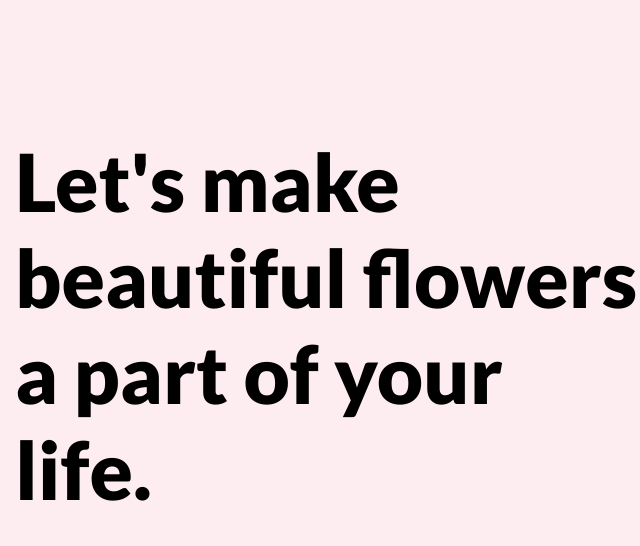
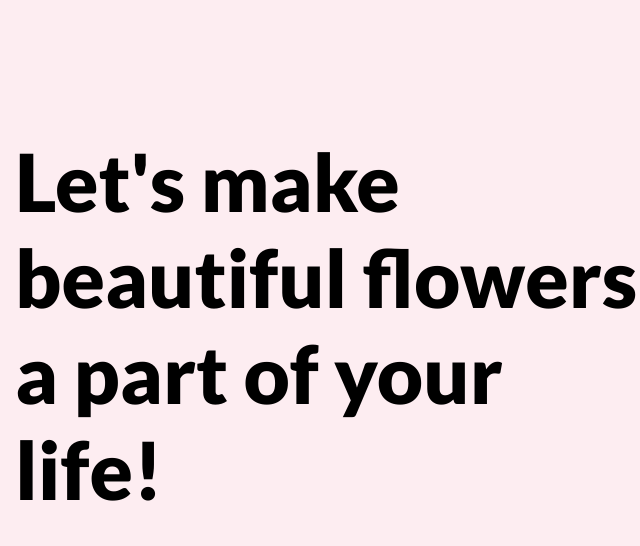
Before and after one commit to Nasim213283/firstwork, a plain HTML site: page index.html in a window 1280 px wide. Shown: the top 546 px of the page, 0-640 px from the left. Drawn offline with Linux system fonts and the light colour scheme.

Commit message:
hero title change

```diff
--- a/index.html
+++ b/index.html
@@ -15,7 +15,7 @@
       <section class="hero container">
             <div class="flex aling-item-center">
                 <div class="left">
-                    <h2 class="mb-32">Let's make beautiful flowers a part of your life.</h2>
+                    <h2 class="mb-32">Let's make beautiful flowers a part of your life!</h2>
                     <p class="mb-32 description-text ">It is a long established fact that a reader will be distracted by the readable content of a page when looking at its layout. The point of using Lorem Ipsum is that it has a more-or-less normal distribution of letters.</p>
                     <button class="btn">shop now</button>
                 </div>
```
